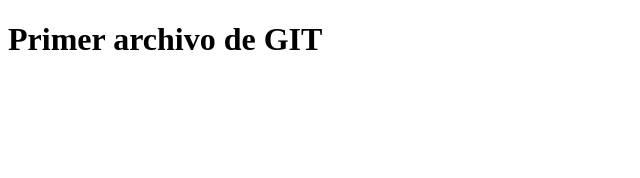
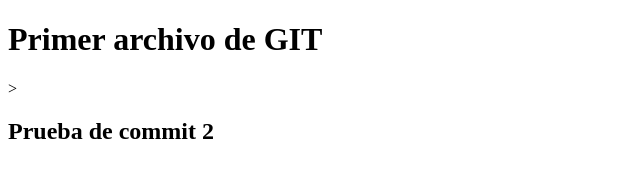
Before and after one commit to degualteros/repo, a plain HTML site: page index.html in a window 1280 px wide. Shown: the whole page, without its empty margins (0-640 px from the left). Drawn offline with Linux system fonts and the light colour scheme.

Commit message:
Mensaje de commit

```diff
--- a/index.html
+++ b/index.html
@@ -5,5 +5,7 @@
 </head>
 <body>
 <h1>Primer archivo de GIT</h1>
+><h2>Prueba de commit 2</h2>
+
 </body>
 </html>
```
